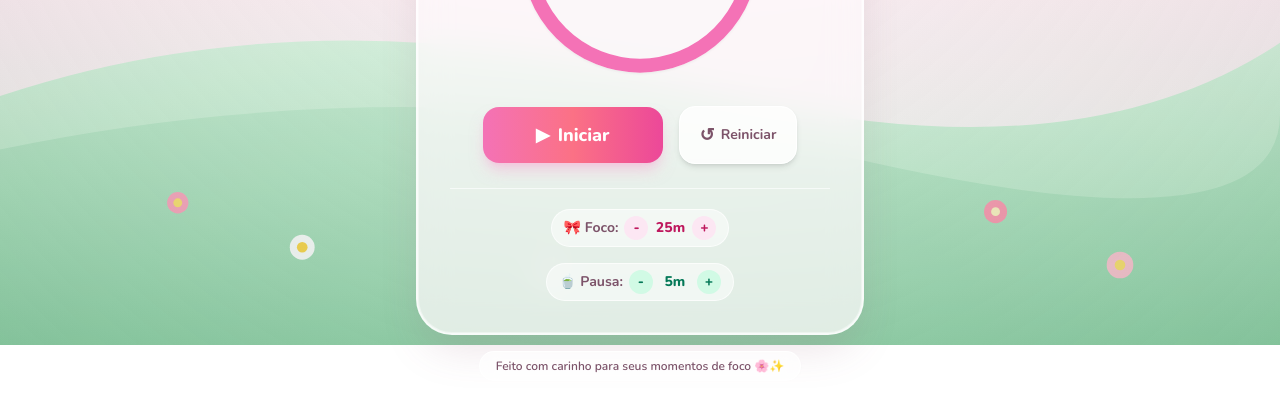
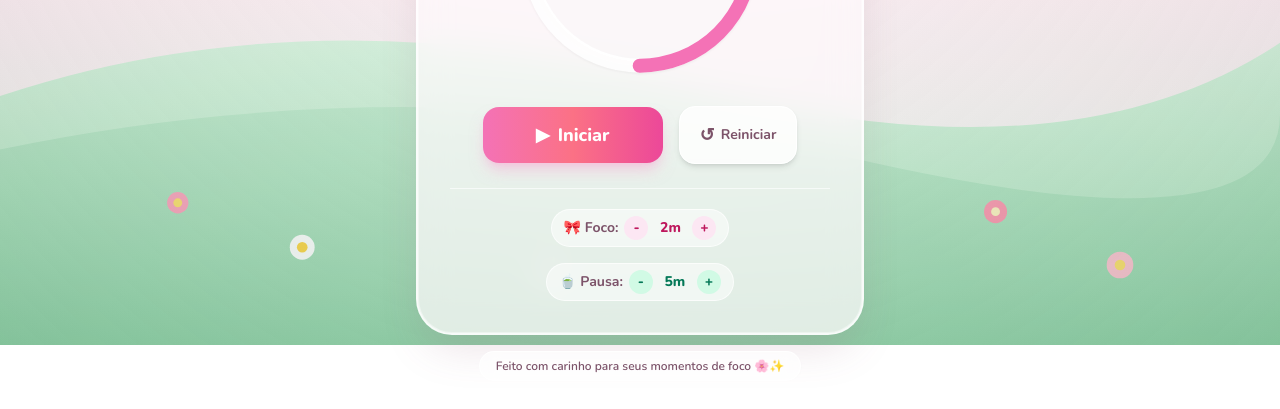
Before and after one commit to jacianeoc/pomodoro, a plain HTML site: page index.html in a window 1280 px wide. Shown: the part 455-864 px from the top of the page. Drawn offline with nearby package versions, Linux system fonts and the light colour scheme.

Commit message:
Update index.html
colocando para dois minutos como padrao

```diff
--- a/index.html
+++ b/index.html
@@ -642,7 +642,7 @@
     const STORAGE_KEY = 'cozy_pomodoro_v1';
 
     let state = {
-      focusMinutes: 25,
+      focusMinutes: 2,
       breakMinutes: 5,
       mode: 'focus', // 'focus' | 'break'
       remainingSeconds: 25 * 60,
```
